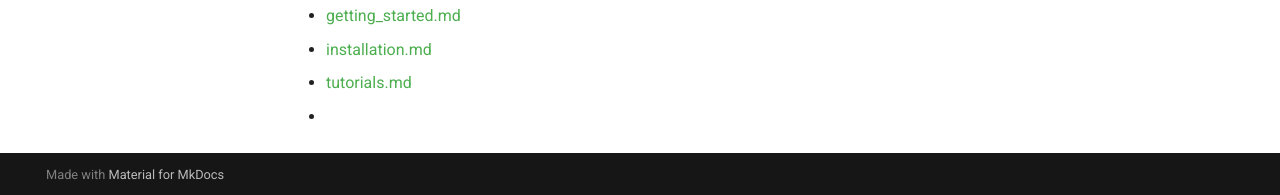
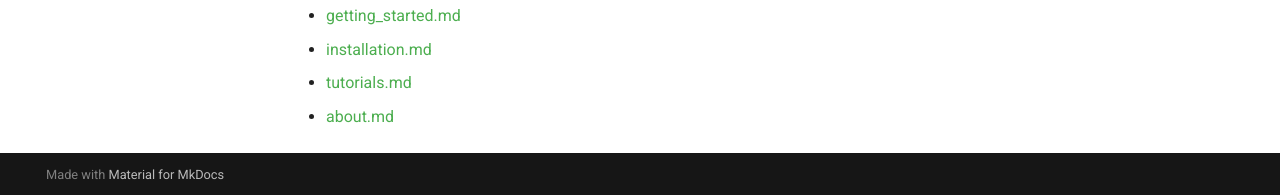
Before and after one commit to dilshankarunarathne/herb-classifier-backend, an MkDocs documentation site: the page built from docs/index.md, in a window 1280 px wide and 900 px high, scrolled down 2520 px. Shown: the part 702-897 px from the top of the window. Built offline with MkDocs 1.6.1 and Material for MkDocs 9.7.7, drawn with Linux system fonts in a browser that asks for light colours.

Commit message:
Update index.md

```diff
--- a/docs/index.md
+++ b/docs/index.md
@@ -141,4 +141,4 @@ application.
  - [getting_started.md](Getting Started)
  - [installation.md](Installation)
  - [tutorials.md](Tutorials)
- -
+ - [about.md](About)
```
